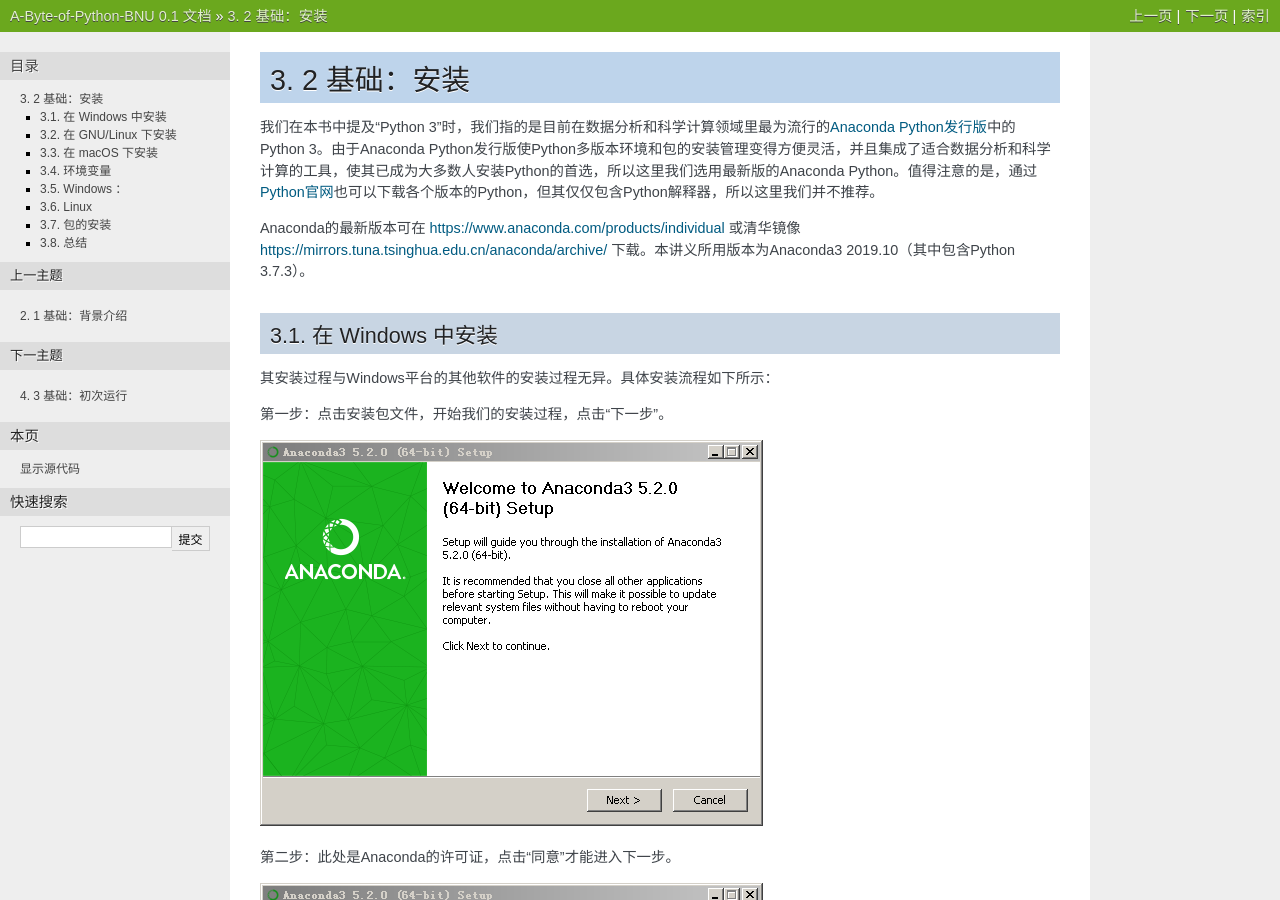
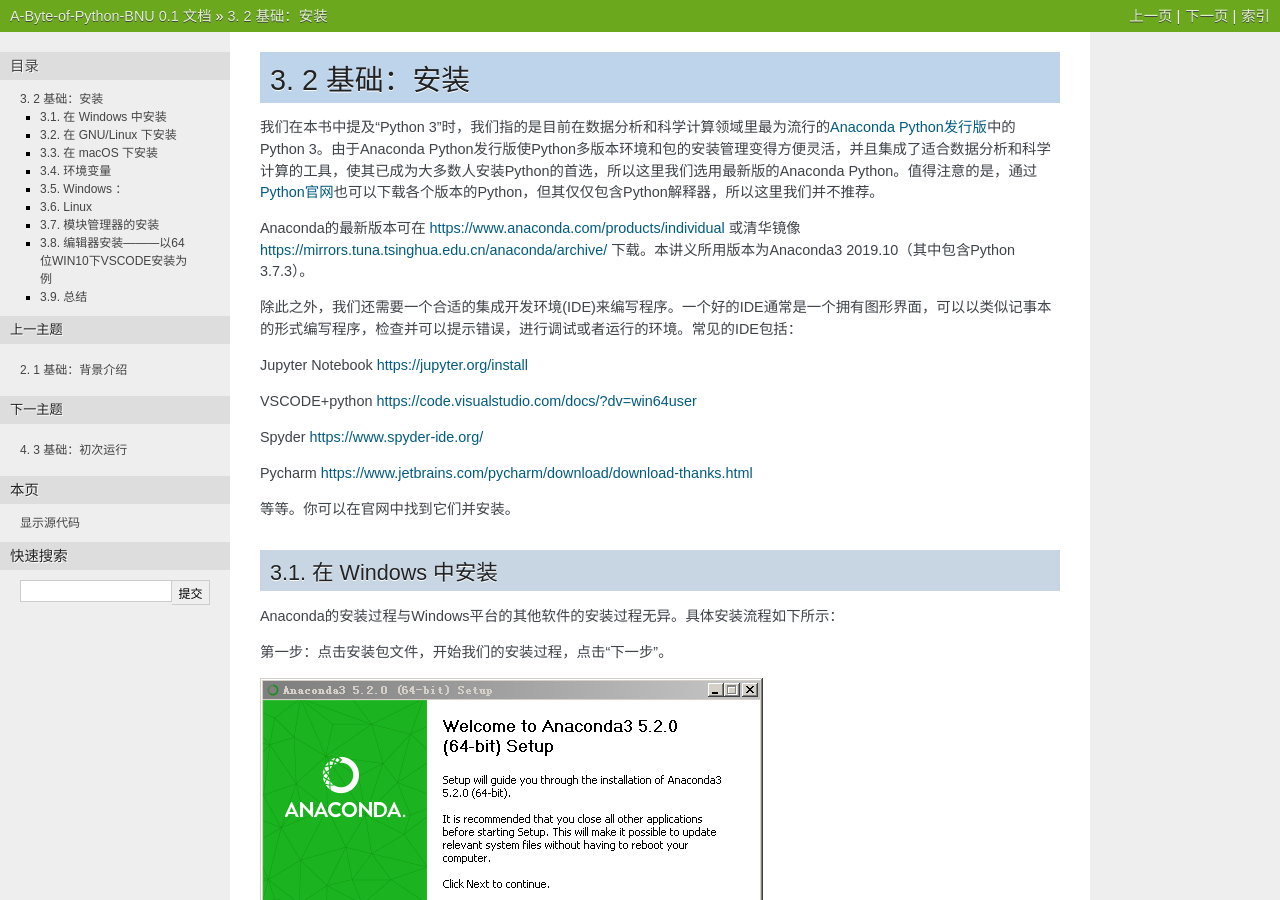
Before and after one commit to henrysting/a-byte-of-python-bnu-rst, a Sphinx documentation site: the page built from source/02.installation.rst, in a window 1280 px wide and 900 px high. Built offline with Sphinx 7.4.7, drawn with Linux system fonts in a browser that asks for light colours; some of the changed text lies outside the part shown.

Commit message:
Update 02.installation.rst

````diff
--- a/source/02.installation.rst
+++ b/source/02.installation.rst
@@ -9,10 +9,22 @@
 Anaconda的最新版本可在 https://www.anaconda.com/products/individual 或清华镜像 https://mirrors.tuna.tsinghua.edu.cn/anaconda/archive/
 下载。本讲义所用版本为Anaconda3 2019.10（其中包含Python 3.7.3）。
 
+除此之外，我们还需要一个合适的集成开发环境(IDE)来编写程序。一个好的IDE通常是一个拥有图形界面，可以以类似记事本的形式编写程序，检查并可以提示错误，进行调试或者运行的环境。常见的IDE包括：
+
+Jupyter Notebook https://jupyter.org/install
+
+VSCODE+python https://code.visualstudio.com/docs/?dv=win64user
+
+Spyder https://www.spyder-ide.org/
+
+Pycharm https://www.jetbrains.com/pycharm/download/download-thanks.html
+
+等等。你可以在官网中找到它们并安装。
+
 在 Windows 中安装
 -----------------
 
-其安装过程与Windows平台的其他软件的安装过程无异。具体安装流程如下所示：
+Anaconda的安装过程与Windows平台的其他软件的安装过程无异。具体安装流程如下所示：
 
 第一步：点击安装包文件，开始我们的安装过程，点击“下一步”。
 
@@ -162,23 +174,45 @@
 
 3.按 ``esc``退出编辑模式，输入 ``:wq!`` 保存并退出，其中：代表以下输入的是命令，w代表写入，q代表退出，！代表强制。
 
-包的安装
---------
+模块管理器的安装
+--------------
 
 我们使用Anaconda最主要的目的是使用它进行模块(module)的管理,关于模块我们将在\ `第九章 <https://github.com/weichen-yan/a-byte-of-python-bnu-rst/edit/master/source/09.modules.rst>`__\进行讨论。在使用import语句导入需要包含的模块之前，我们需要使用Anaconda或者pip这样的管理器进行安装。需要说明的是在Windows，Linux以及MacOS中执行安装模块的命令都是一样的。以numpy模块为例：
 
 Anaconda
-在终端中输入 ``conda install numpy`` 并按下 ``Enter`` 即可。
+在终端中输入 ``conda install numpy`` 并按下 ``Enter`` 即可。类似的，输入 ``conda install -c conda-forge notebook`` 可以安装jupyter notebook.
+
 
 pip
 在终端中输入 ``pip install numpy`` 并按下 ``Enter`` 即可。
 在执行这条命令前请确认只安装了Python3.x，虽然我们可以设置同时安装python2.x对应的pip2与pip3，但是鉴于python2.x已经于2020年1月停止维护的事实，除非某些模块必须使用python2.x，否则我们不建议你这样做。具体请搜索 ```python pip2与pip3如何共存```。
 
+编辑器安装———以64位WIN10下VSCODE安装为例
+--------------------------------------
+
+1.在官网下选择对应版本并下载
+
+|image19|
+
+2.同意协定，点击确定
+
+|image20|
+
+3.勾选需要的选项，在WIN10下可以勾选添加到PATH选项，可以省去配置环境变量，
+
+|image21|
+
+4.点击并等待安装完成
+
+5.配置插件。VS CODE需要对应的插件才能运行不同编程语言的程序，这里我们在左上角的搜索框搜索 ``python`` ,选择微软官方发布的插件（更新比较及时），点击安装即可。
+
+|image22|
+
 总结
 ----
 
 从现在起，我们将假定你已经在你的系统中安装了Anaconda
-Python。接下来，我们将要撰写我们的第一个 Python 程序。
+Python，和对应的编辑器。接下来，我们将要撰写我们的第一个 Python 程序。
 
 .. |image0| image:: ../pic/windows_01.png
 .. |image1| image:: ../pic/windows_02.png
````
Also changed, not shown: other parts of source/02.installation.rst (+4 -2 lines).
